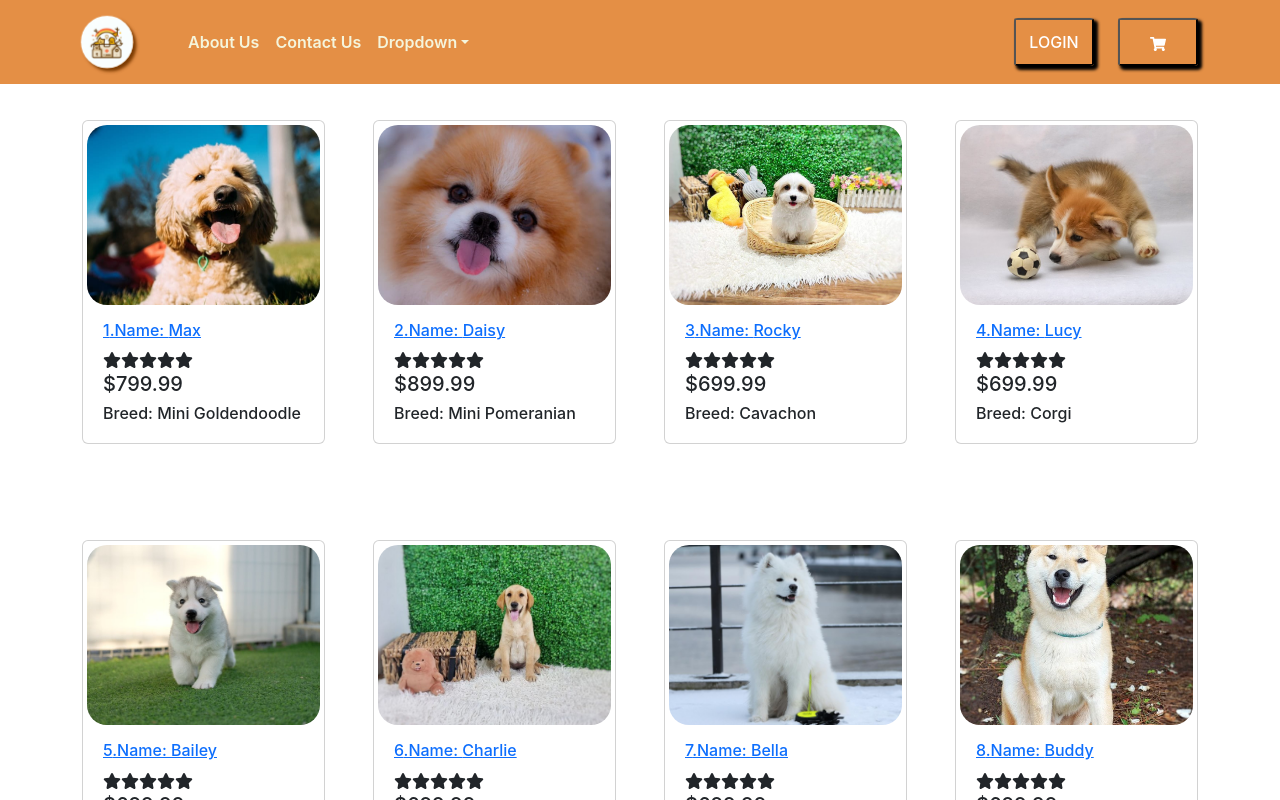
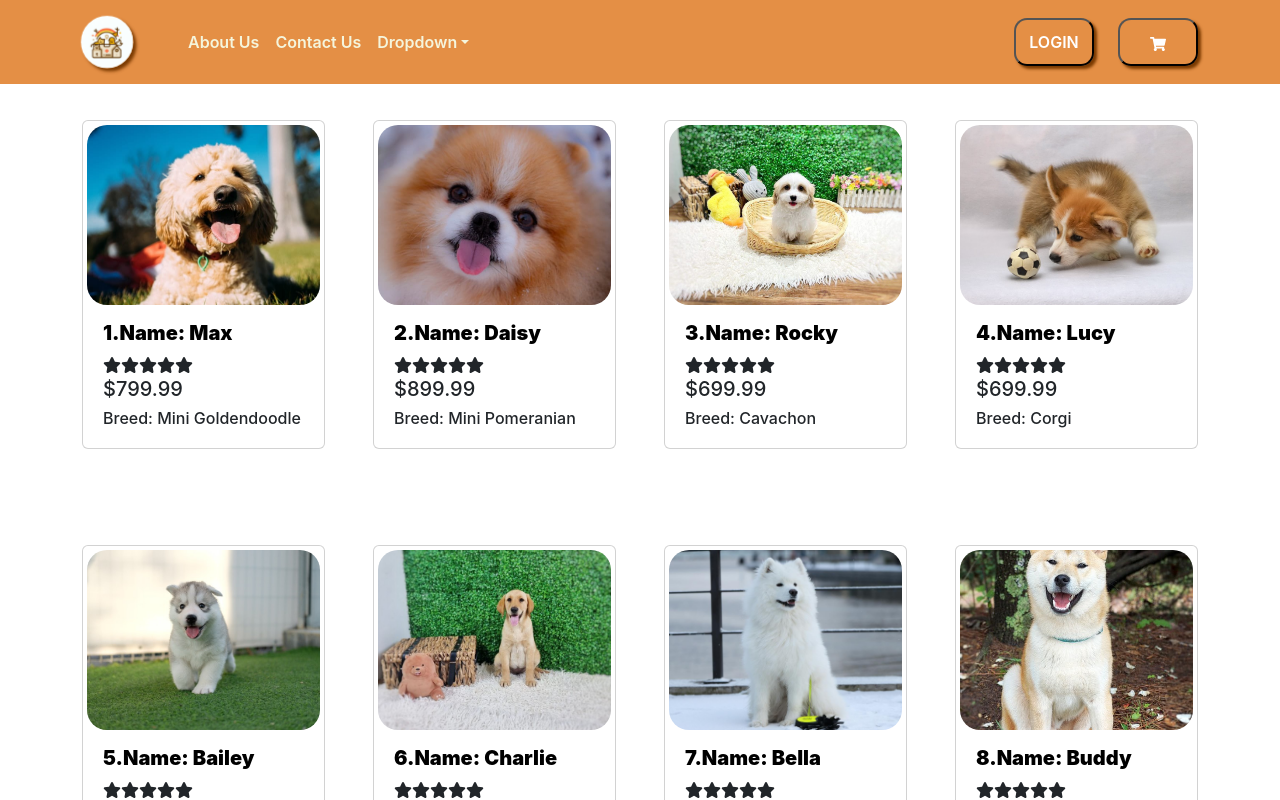
Before and after one commit to Glanhelmion/FS105FaithfulCompanionsMarket01, a React (Create React App) app: page /dogs in a window 1280 px wide. Shown: the top 800 px of the page. Built offline with nearby package versions, Linux system fonts and the light colour scheme.

Commit message:
edited some styling

```diff
--- a/src/components/Navbar.jsx
+++ b/src/components/Navbar.jsx
@@ -36,7 +36,7 @@ const CustomNavbar = () => {
     <div className="text-white position-fixed w-100 mt-0 fw-semibold custom-navbar-zindex">
       <Navbar expanded={expanded} expand="lg" className="navbar navbar-text-white" variant="light">
         <Container>
-        <a href="/"> <img src={fcmlogo} alt="" className="nasmer me-5 custom-navbar-icon"  /> </a>
+        <a href="/"> <img src={fcmlogo} alt="" className="me-5 custom-navbar-icon"  /> </a>
           {/* <Navbar.Brand >nasmer fontanilla</Navbar.Brand>
            */}
           <Navbar.Toggle
@@ -62,15 +62,15 @@ const CustomNavbar = () => {
             </Nav>
              <div className="d-flex align-items-center">
              {isLoggedIn ? (
-              <div className="fw-bold custom-navbar-login">{username}</div>
+              <div className="">{username}</div>
               ) : (
             <Link to="/Login">
-              <button className="custom-navbar-login">Login</button>
+              <button className="custom-navbar-loginandshoppingcart">Login</button>
               </Link>
             )}
-            {/* Cart Icon Button */}
-             <Link to="/Cart"> {/* Replace "/cart" with the actual URL you want to link to */}
-             <button variant="light" className="custom-navbar-login ms-4">
+
+             <Link to="/Cart">
+             <button className="custom-navbar-loginandshoppingcart ms-4">
                <FaShoppingCart />
              </button>
              </Link>
--- a/src/components/PetCard.jsx
+++ b/src/components/PetCard.jsx
@@ -19,9 +19,9 @@ const PetCard = ({ pet, type, image }) => {
 
         <Card.Body>
           {/* Use the Link component for the title as well */}
-          <Link to={`/${pet.type}-detail/${pet._id}/${pet.name}`}>
+          <Link to={`/${pet.type}-detail/${pet._id}/${pet.name}`} className="custom-petcard-petname-link">
             <Card.Title as="div">
-              <strong><h6>{pet._id}.Name: {pet.name}</h6></strong>
+              <strong><h6 className="custom-petcard-petname text-black">{pet._id}.Name: {pet.name}</h6></strong>
             </Card.Title>
           </Link>
           <StarRating rating={pet.rating} maxRating={5} />
--- a/src/styles/Navbar.css
+++ b/src/styles/Navbar.css
@@ -15,9 +15,7 @@
 }
 
 .nasmer {
-  height: 50px;
-  width: 50px;
-  border-radius: 100%;
+
 }
 
 @keyframes flickerAnimation {
@@ -29,10 +27,13 @@
 .custom-navbar-icon {
   box-shadow: 3px 3px 3px #7a3a01;
   animation: flickerAnimation 0.5s infinite;
+  height: 50px;
+  width: 50px;
+  border-radius: 100%;
 }
 
 .custom-navbar-icon:hover {
-  opacity: 0.1;
+  opacity: 0.01;
 }
 
 .custom-navbar-text {
@@ -59,23 +60,23 @@
     color: white !important;
 }
 
-.custom-navbar-login {
+.custom-navbar-loginandshoppingcart {
   background-color: transparent;
   width: 80px;
   color: #ffffff;
-    font-weight: 500;
-    border-radius: 5%;
-    box-shadow: 3px 3px 3px 1px black;
+  font-weight: 600;
+  border-radius: 13px;
+  box-shadow: 3px 3px 3px #7a3a01;
   text-transform: uppercase;
   padding: 10px;
   margin-top: 10px;
   margin-bottom: 10px;
   overflow: hidden;
   position: relative;
-
+  transition: background 0.6s, box-shadow 0.6s, color 0.6s, transform 0.6s;
 }
 
-.custom-navbar-login:before {
+.-custom-navbar-loginandshoppingcart {
   content: "";
     top: 0;
     left: 0;
@@ -87,9 +88,9 @@
     position: absolute;
 }
 
-.custom-navbar-login:hover {
+.custom-navbar-loginandshoppingcart:hover {
   background: linear-gradient(120deg, transparent, rgb(255, 255, 255), rgb(54, 2, 2), transparent);
   box-shadow: 0 0 20px 5px white;
   color: #ff6f00;
-  transform: scale(1.1);
+  transform: scale(1.05);
 }
--- a/src/styles/PetCard.css
+++ b/src/styles/PetCard.css
@@ -4,4 +4,13 @@
   border-radius: 20px; /* Optional: Preserve aspect ratio and cover the entire space */
 }
 
+.custom-petcard-petname-link {
+  text-decoration: none;
+}
+
+.custom-petcard-petname {
+  font-weight: 900;
+  font-size: 20px;
+}
+
 /* Add more border radius to the card */
--- a/src/styles/signupbutton.css
+++ b/src/styles/signupbutton.css
@@ -8,8 +8,8 @@
     background-color: #0690fa;
     width: 150px;
     color: #ffffff;
-    font-weight: 100;
-    border-radius: 5%;
+    font-weight: 600;
+    border-radius: 20px;
     box-shadow: 3px 3px 3px #7a3a01;
     text-transform: uppercase;
     padding: 20px;
@@ -17,6 +17,7 @@
     margin-bottom: 10px;
     overflow: hidden;
     position: relative;
+    transition: transform 0.3s, font-weight 0.3s, background 0.3s, box-shadpow 0.3s, color 0.3s;
 }
 
 .custom-signupbutton:before {
@@ -32,8 +33,8 @@
 }
 
 .custom-signupbutton:hover {
-    transform: scale(1.1);
-    font-weight: 400;
+    transform: scale(1.05);
+    font-weight: 800;
     background: linear-gradient(120deg, transparent, rgb(255, 255, 255), rgb(54, 2, 2), transparent);
     box-shadow: 0 0 20px 5px white;
     color: #ff6f00;
@@ -41,10 +42,10 @@
 
 .custom-signupbutton-takeatour {
     background-color: #e43a3a;
+    border-radius: 20px;
     width: 200px;
     color: #ffffff;
-    font-weight: 100;
-    border-radius: 5%;
+    font-weight: 600;
     box-shadow: 3px 3px 3px #7a3a01;
     text-transform: uppercase;
     padding: 20px;
@@ -53,6 +54,7 @@
     margin-left: 20px;
     overflow: hidden;
     position: relative;
+    transition: transform 0.3s, font-weight 0.3s, background 0.3s, box-shadpow 0.3s, color 0.3s;
 }
 
 .custom-signupbutton-takeatour:before {
@@ -68,8 +70,8 @@
 }
 
 .custom-signupbutton-takeatour:hover {
-    transform: scale(1.1);
-    font-weight: 400;
+    transform: scale(1.05);
+    font-weight: 700;
     background: linear-gradient(120deg, transparent, rgb(255, 255, 255), rgb(54, 2, 2), transparent);
     box-shadow: 0 0 20px 5px white;
     color: #ff6f00;
```
Also changed, not shown: 2 other files (tests, documents, lock files or other folders). Lines whose indentation alone changed are shown as unchanged.
